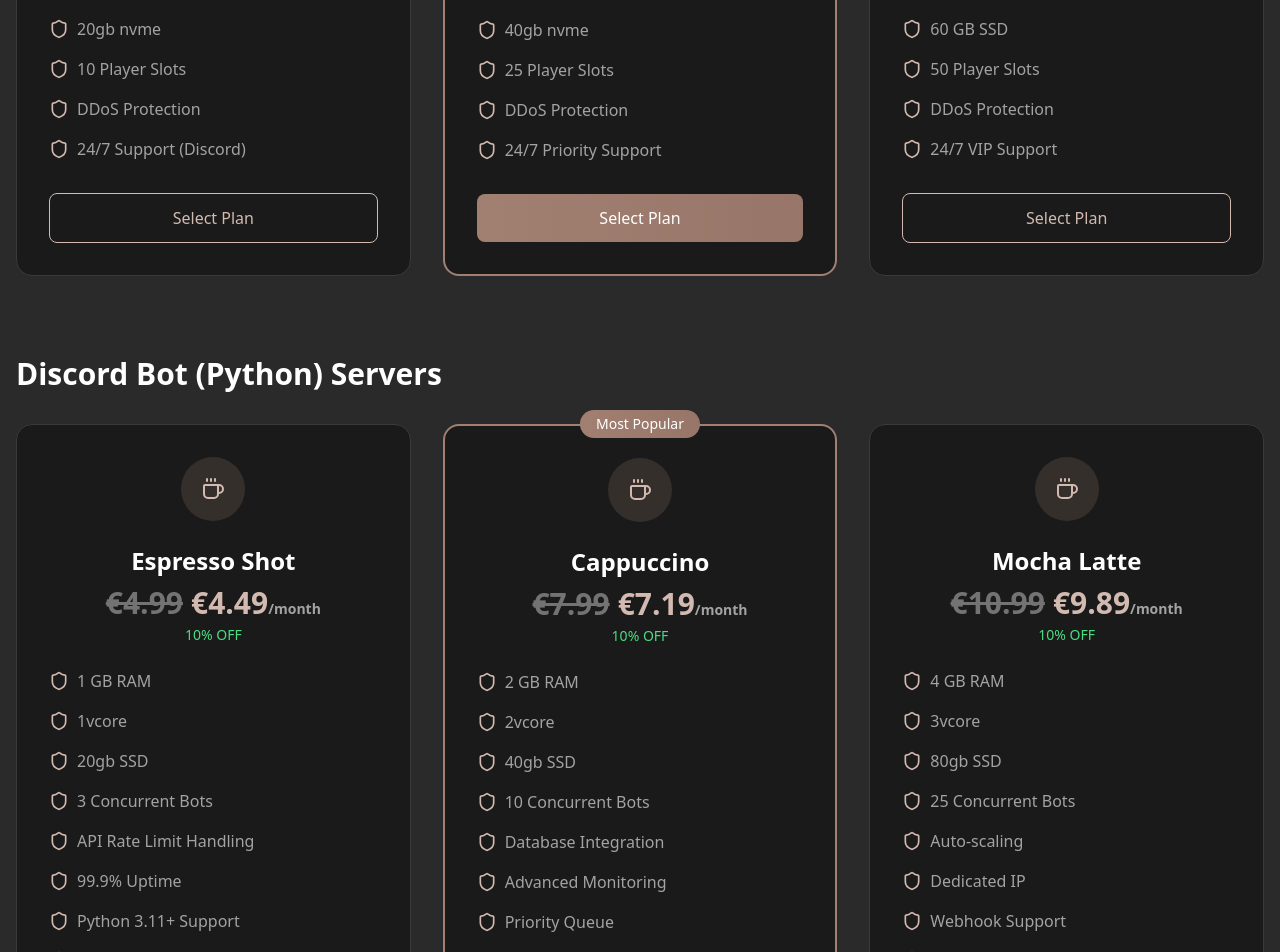
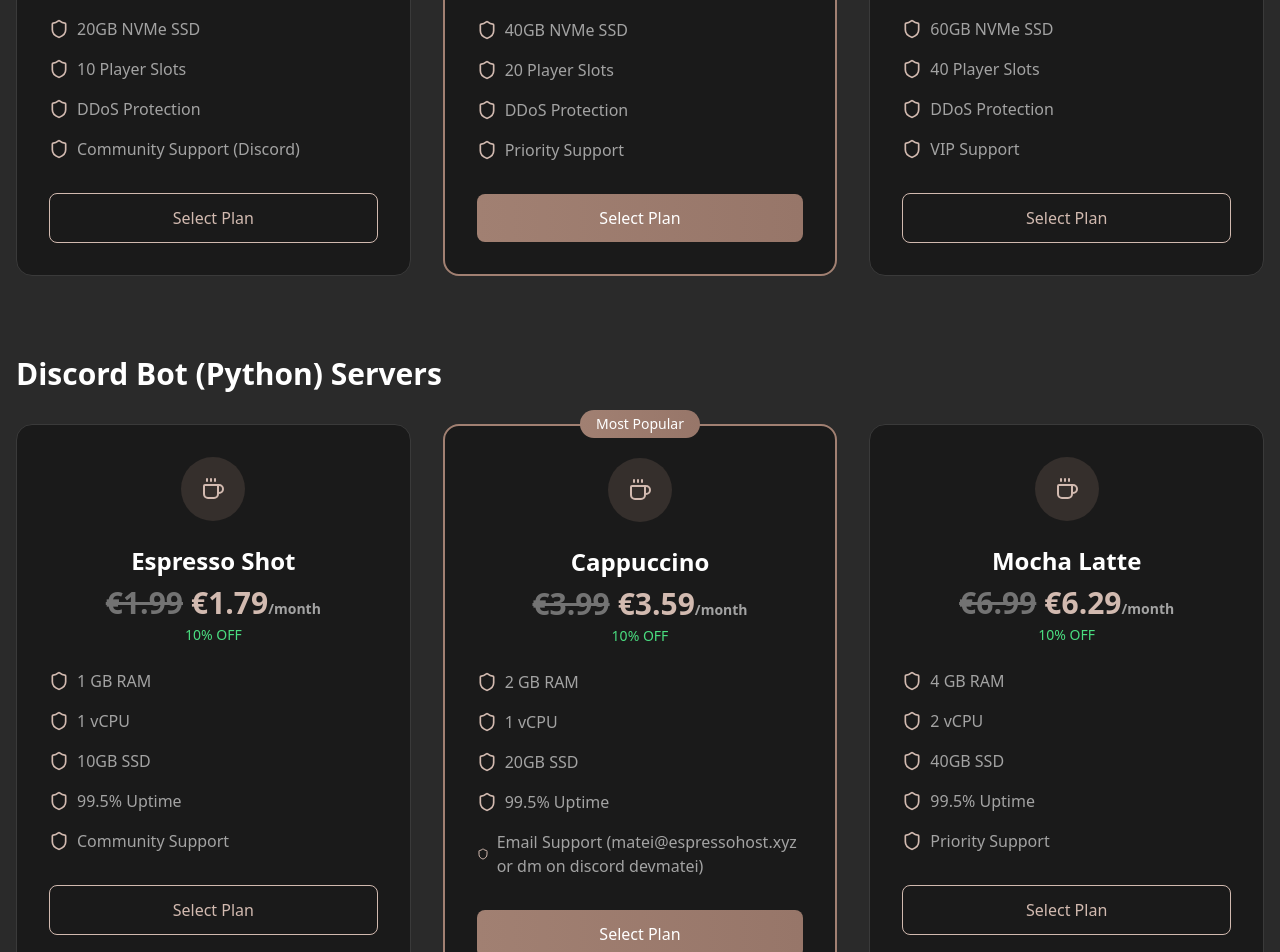
Before and after one commit to EspressoHosting/EspressoWeb, a React (Vite) app: page /all-plans in a window 1280 px wide. Shown: the part 700-1652 px from the top of the page. Built offline with nearby package versions, Linux system fonts and the light colour scheme.

Commit message:
Update hosting plans with competitive pricing
 - Reduce Minecraft server prices (€2.69-€8.09/mo) to align with market
- Lower Discord bot hosting costs for both Python and TypeScript
- Maintain consistent 10% discount across all plans

```diff
--- a/src/components/AllPlans.tsx
+++ b/src/components/AllPlans.tsx
@@ -8,44 +8,44 @@ const gameCategories = [
     plans: [
       {
         name: 'The Single Shot',
-        price: '€3.99',
-        discountedPrice: '€3.59',
+        price: '€2.99',
+        discountedPrice: '€2.69',
         features: [
           '2 GB RAM',
-          '1vcore',
-          '20gb nvme',
+          '1 vCPU',
+          '20GB NVMe SSD',
           '10 Player Slots',
           'DDoS Protection',
-          '24/7 Support (Discord)'
+          'Community Support (Discord)'
         ],
         icon: <Gamepad className="w-6 h-6" />
       },
       {
         name: 'The Double Shot',
-        price: '€5.99',
-        discountedPrice: '€5.39',
+        price: '€4.99',
+        discountedPrice: '€4.49',
         features: [
           '4 GB RAM',
-          '2vcore',
-          '40gb nvme',
-          '25 Player Slots',
+          '2 vCPU',
+          '40GB NVMe SSD',
+          '20 Player Slots',
           'DDoS Protection',
-          '24/7 Priority Support'
+          'Priority Support'
         ],
         icon: <Server className="w-6 h-6" />,
         popular: true
       },
       {
         name: 'The Latte',
-        price: '€9.99',
-        discountedPrice: '€8.99',
+        price: '€8.99',
+        discountedPrice: '€8.09',
         features: [
           '8 GB RAM',
-          '5vcore',
-          '60 GB SSD',
-          '50 Player Slots',
+          '4 vCPU',
+          '60GB NVMe SSD',
+          '40 Player Slots',
           'DDoS Protection',
-          '24/7 VIP Support'
+          'VIP Support'
         ],
         icon: <Cpu className="w-6 h-6" />
       }
@@ -56,50 +56,41 @@ const gameCategories = [
     plans: [
       {
         name: 'Espresso Shot',
-        price: '€4.99',
-        discountedPrice: '€4.49',
+        price: '€1.99',
+        discountedPrice: '€1.79',
         features: [
           '1 GB RAM',
-          '1vcore',
-          '20gb SSD',
-          '3 Concurrent Bots',
-          'API Rate Limit Handling',
-          '99.9% Uptime',
-          'Python 3.11+ Support',
-          'Basic Support'
+          '1 vCPU',
+          '10GB SSD',
+          '99.5% Uptime',
+          'Community Support'
         ],
         icon: <CoffeeIcon className="w-6 h-6" />
       },
       {
         name: 'Cappuccino',
-        price: '€7.99',
-        discountedPrice: '€7.19',
+        price: '€3.99',
+        discountedPrice: '€3.59',
         features: [
           '2 GB RAM',
-          '2vcore',
-          '40gb SSD',
-          '10 Concurrent Bots',
-          'Database Integration',
-          'Advanced Monitoring',
-          'Priority Queue',
-          '24/7 Support'
+          '1 vCPU',
+          '20GB SSD',
+          '99.5% Uptime',
+          'Email Support (matei@espressohost.xyz or dm on discord devmatei)'
         ],
         icon: <CoffeeIcon className="w-6 h-6" />,
         popular: true
       },
       {
         name: 'Mocha Latte',
-        price: '€10.99',
-        discountedPrice: '€9.89',
+        price: '€6.99',
+        discountedPrice: '€6.29',
         features: [
           '4 GB RAM',
-          '3vcore',
-          '80gb SSD',
-          '25 Concurrent Bots',
-          'Auto-scaling',
-          'Dedicated IP',
-          'Webhook Support',
-          'VIP Support'
+          '2 vCPU',
+          '40GB SSD',
+          '99.5% Uptime',
+          'Priority Support'
         ],
         icon: <CoffeeIcon className="w-6 h-6" />
       }
@@ -110,40 +101,44 @@ const gameCategories = [
     plans: [
       {
         name: 'Macchiato',
-        price: '€1.99',
-        discountedPrice: '€1.49',
+        price: '€1.49',
+        discountedPrice: '€1.34',
         features: [
           '1 GB RAM',
-          '1vcore',
-          '20gb SSD',
+          '1 vCPU',
+          '10GB SSD',
           'Node.js 20+',
-          '24/7 Support'
+          '99.5% Uptime',
+          'Community Support'
         ],
         icon: <CoffeeIcon className="w-6 h-6" />
       },
       {
         name: 'Flat White',
         price: '€2.99',
-        discountedPrice: '€2.49',
+        discountedPrice: '€2.69',
         features: [
           '2 GB RAM',
-          '2vcore',
-          '40gb SSD',
+          '1 vCPU',
+          '20GB SSD',
           'Node.js 20+',
-          'Priority 24/7 Support'
+          '99.5% Uptime',
+          'Email Support (matei@espressohost.xyz or dm on discord devmatei)'
         ],
         icon: <CoffeeIcon className="w-6 h-6" />,
         popular: true
       },
       {
         name: 'Affogato',
-        price: '€3.99',
-        discountedPrice: '€2.99',
+        price: '€4.99',
+        discountedPrice: '€4.49',
         features: [
-          '4 GB RAM',
-          '3vcore',
-          '80gb SSD',
-          '24/7 Support'
+          '3 GB RAM',
+          '2 vCPU',
+          '30GB SSD',
+          'Node.js 20+',
+          '99.5% Uptime',
+          'Priority Support'
         ],
         icon: <CoffeeIcon className="w-6 h-6" />
       }
```
